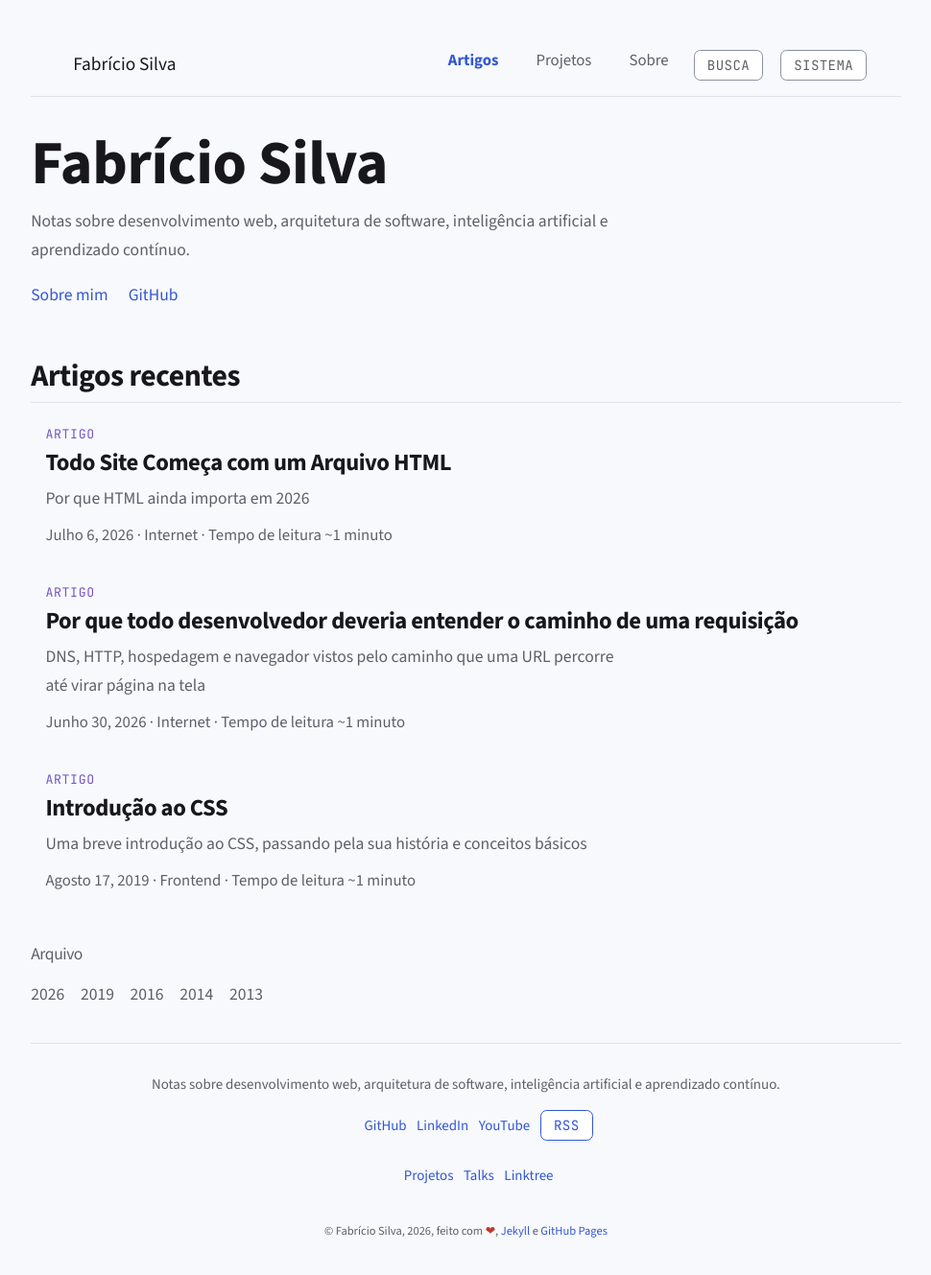
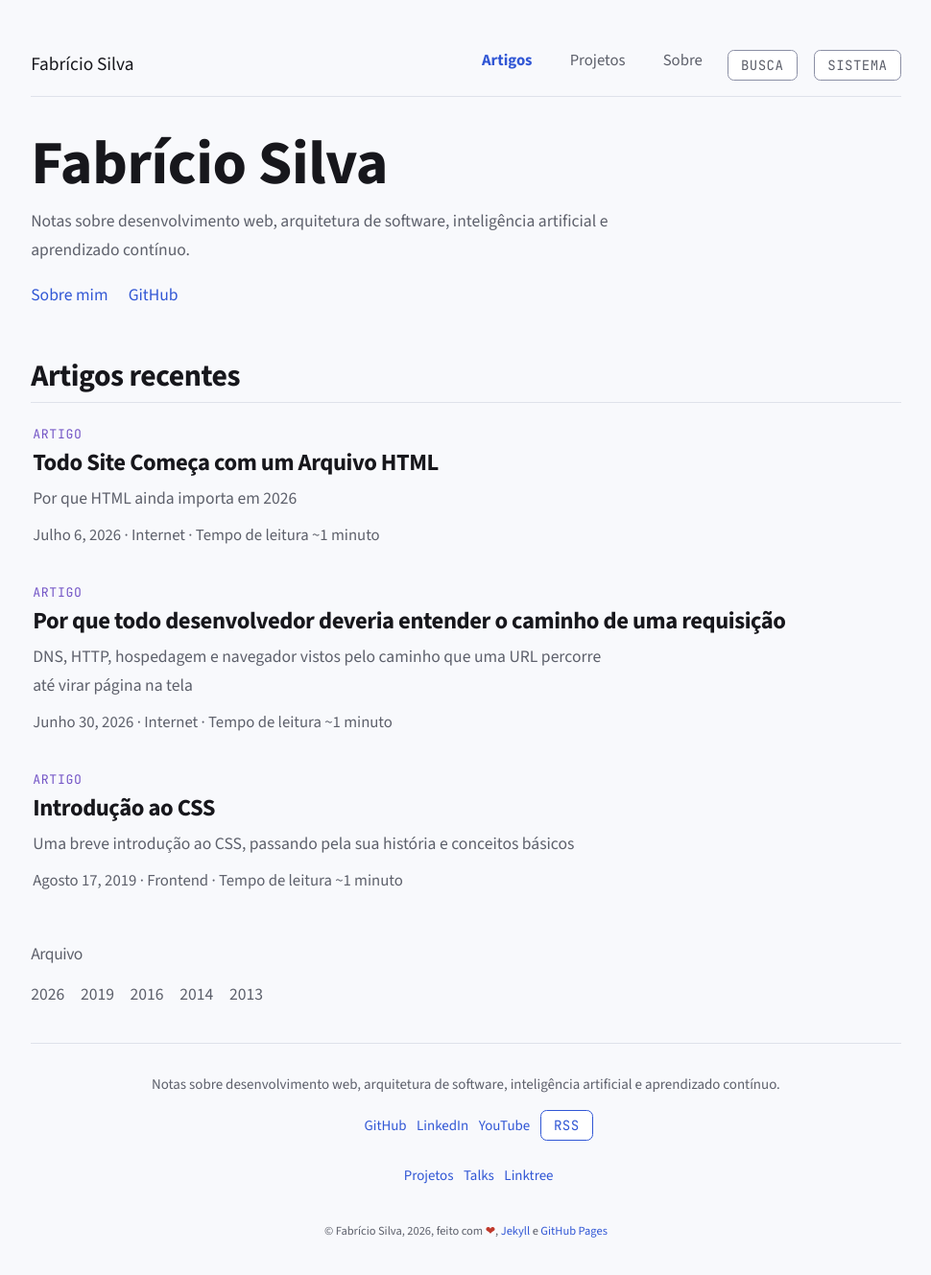
Before and after one commit to fabriciofmsilva/fabriciofmsilva.github.io, a Jekyll site: the page built from index.html, in a window 1280 px wide and 1330 px high. Shown: the whole window at 96% size, without its empty margins (159-1129 px from the left). Built offline with Jekyll 4.4.1, drawn with Linux system fonts in a browser that asks for light colours.

Commit message:
feat: articles padding adjusts and header

```diff
--- a/_sass/_archive.scss
+++ b/_sass/_archive.scss
@@ -38,15 +38,15 @@
 
 .archive-item {
   margin-bottom: 1.75rem;
-  padding-left: .75rem;
   border-left: 2px solid transparent;
-  transition: border-color .15s ease, transform .15s ease;
+  transition: border-color .15s ease, transform .15s ease, padding-left .15s ease;
 
   &:last-child {
     margin-bottom: 0;
   }
 
   &:hover {
+    padding-left: .75rem;
     border-left-color: var(--accent);
     transform: translateX(.25rem);
   }
--- a/_sass/_articles.scss
+++ b/_sass/_articles.scss
@@ -279,15 +279,15 @@
 
 .recent__item {
   margin-bottom: 2rem;
-  padding-left: .75rem;
   border-left: 2px solid transparent;
-  transition: border-color .15s ease, transform .15s ease;
+  transition: border-color .15s ease, transform .15s ease, padding-left .15s ease;
 
   &:last-child {
     margin-bottom: 0;
   }
 
   &:hover {
+    padding-left: .75rem;
     border-left-color: var(--accent);
     transform: translateX(.25rem);
   }
--- a/_sass/_header.scss
+++ b/_sass/_header.scss
@@ -18,7 +18,7 @@
   max-width: $content-width;
   min-height: 56px;
   margin: 0 auto;
-  padding: .75rem 2rem .75rem 2.5rem;
+  padding: .75rem 0;
 }
 
 .header-title {
```
